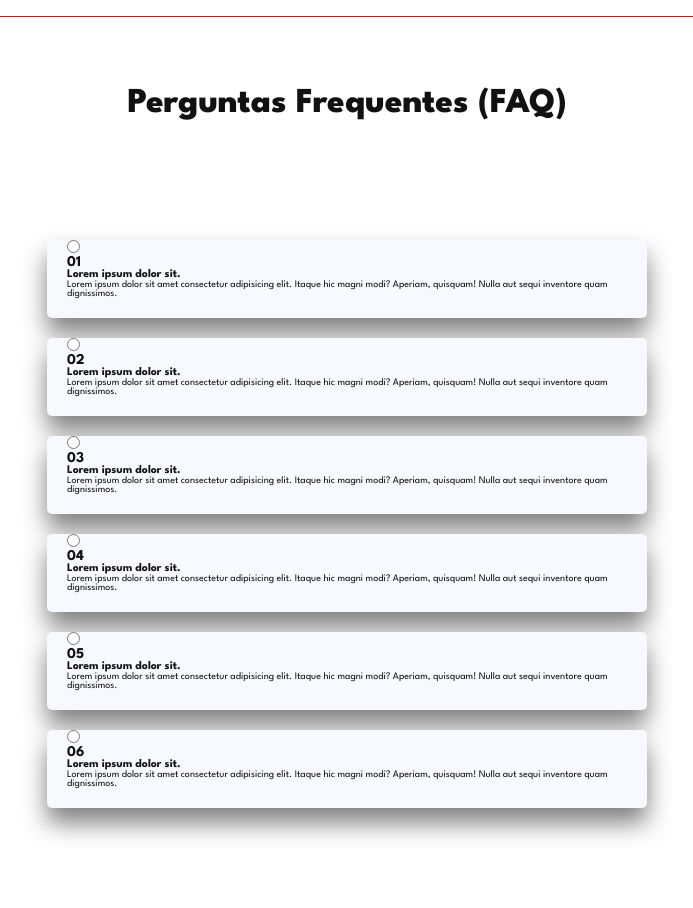
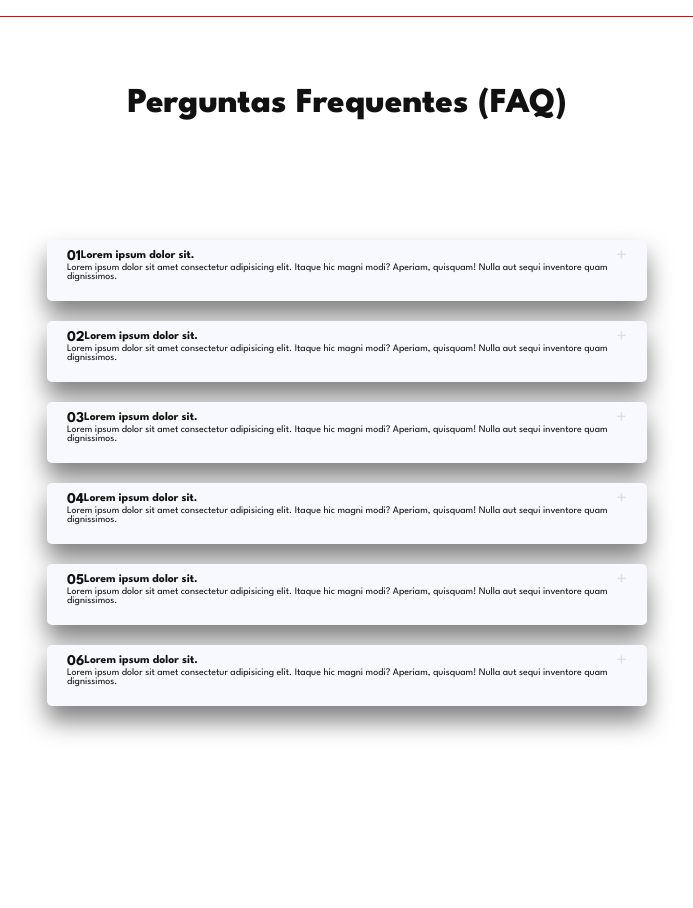
Before and after one commit to LonguiVic/ASO-Constru--es, a Flask app: page / in a window 1280 px wide. Shown: the part 3051-3959 px from the top of the page, without its empty margins (293-986 px from the left). After the commit the page ends 3787 px from the top, so only its background shows below. Run offline with Flask 3, Linux system fonts and the light colour scheme.

Commit message:
faq section update

```diff
--- a/app/static/css/style.css
+++ b/app/static/css/style.css
@@ -393,3 +393,26 @@ header.sticky {
     border-radius: 5px;
     overflow: hidden;
 }
+
+.faq-container .tab input {
+    appearance: none;
+}
+
+.faq-container .tab label {
+    display: flex;
+    align-items: center;
+    cursor: pointer;
+}
+
+.faq-container .tab label::after {
+    content: '+';
+    position: absolute;
+    right: 20px;
+    font-size: 2rem;
+    color: rgba(0, 0, 0, 0.1);
+    transition: transform 1s;
+}
+
+.faq-container .tab:hover label::after {
+    color: var(--red);
+}
```
